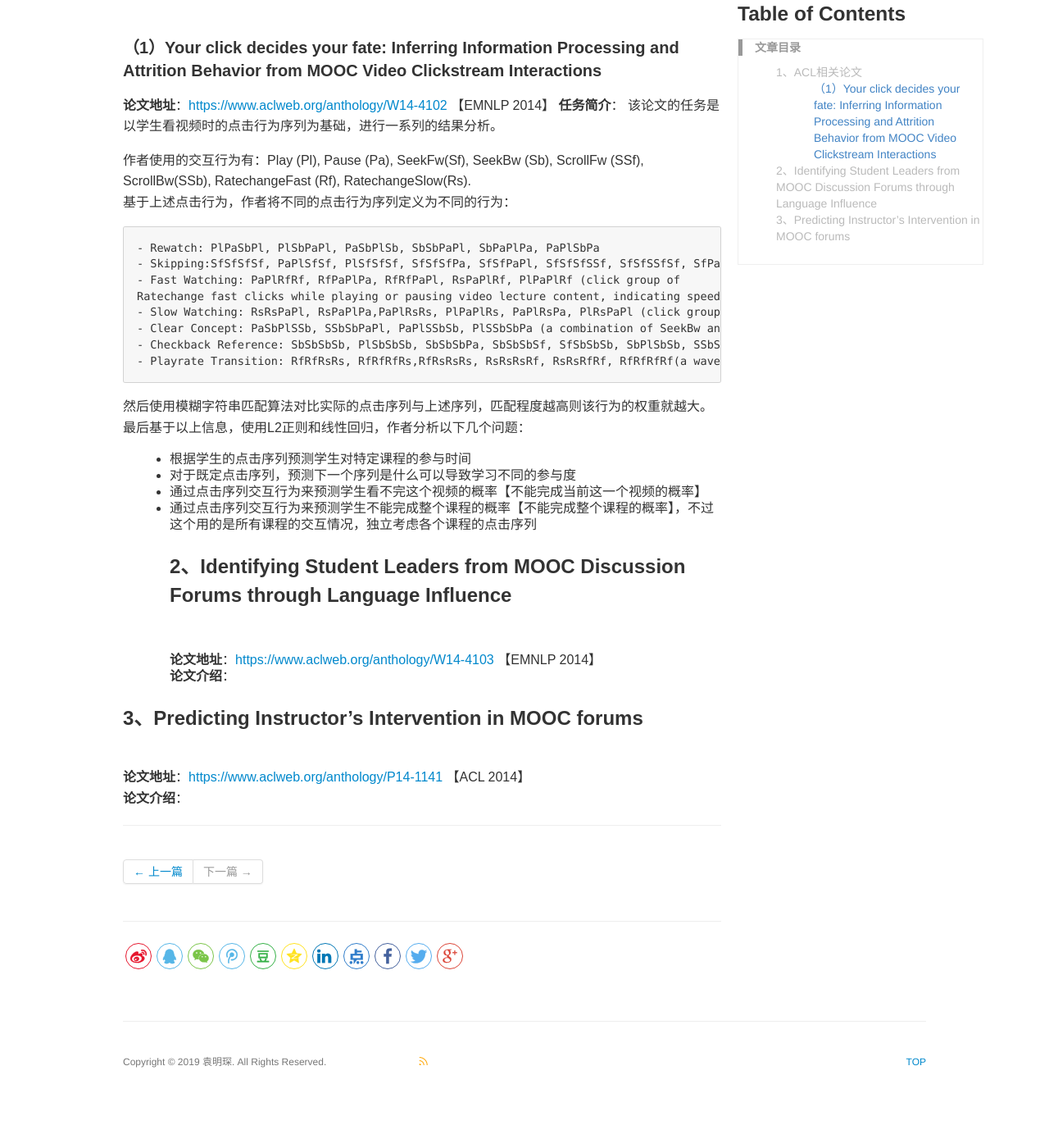
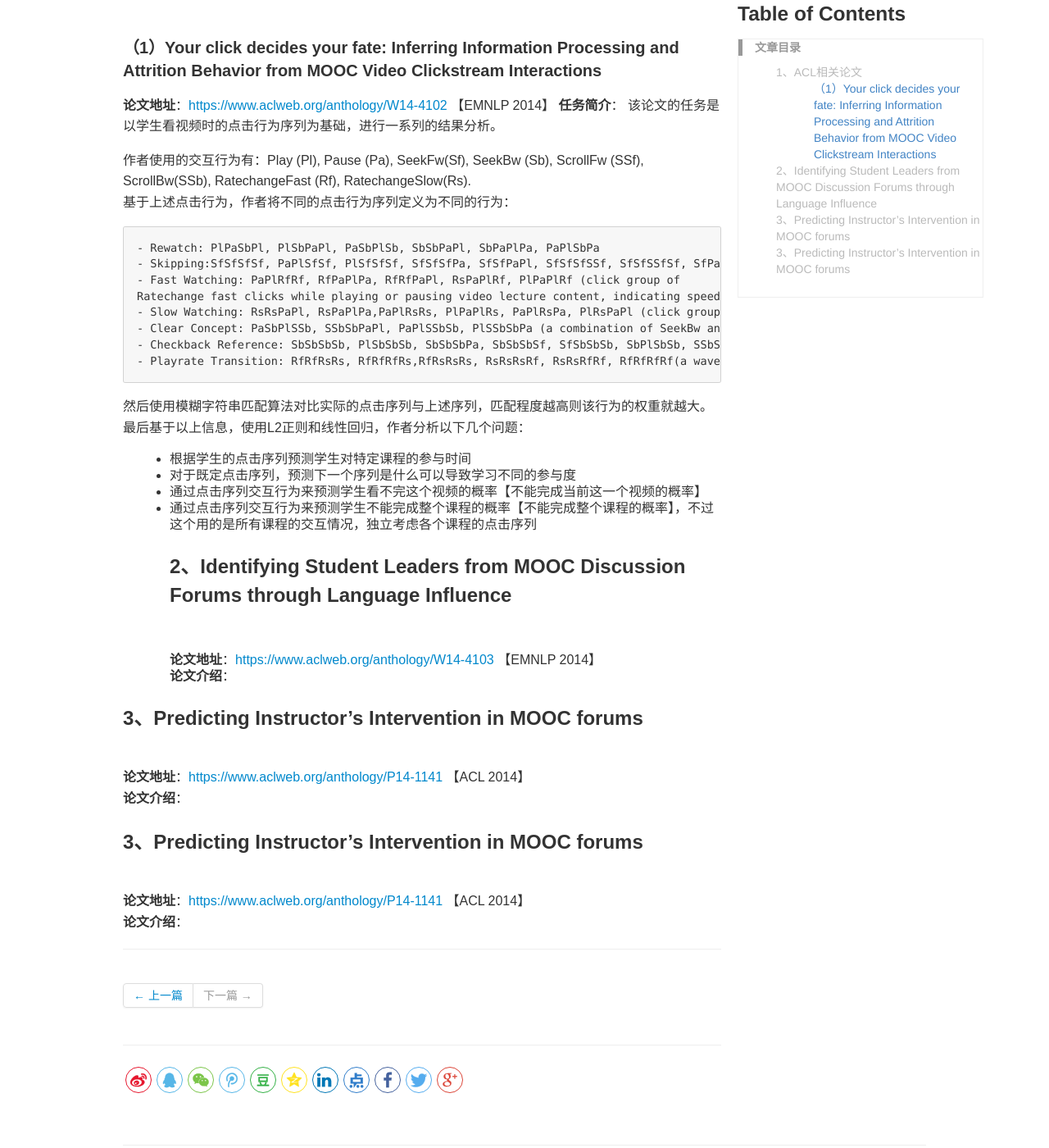
Before and after one commit to yuanmingchen/yuanmingchen.github.io, a Jekyll site: the page built from _posts/2019-04-19-online course nlp paper survey 2.md, in a window 1280 px wide and 1400 px high, scrolled down 337 px. Shown: the whole window at 82% size. Built offline with Jekyll 4.4.1, drawn with Linux system fonts in a browser that asks for light colours; comment, search, counter and statistics services are not loaded; before the commit the page ends 1681 px from its top, so only the background shows below that.

Commit message:
Updates _posts/2019-04-19-online course nlp paper survey 2.md
Auto commit by GitBook Editor

```diff
--- a/_posts/2019-04-19-online course nlp paper survey 2.md
+++ b/_posts/2019-04-19-online course nlp paper survey 2.md
@@ -40,3 +40,7 @@ Ratechange fast clicks while playing or pausing video lecture content, indicatin
 ### 3、Predicting Instructor’s Intervention in MOOC forums
 **论文地址**：<https://www.aclweb.org/anthology/P14-1141>  【ACL 2014】
 **论文介绍**：
+
+### 3、Predicting Instructor’s Intervention in MOOC forums
+**论文地址**：<https://www.aclweb.org/anthology/P14-1141> 【ACL 2014】
+**论文介绍**：
```
